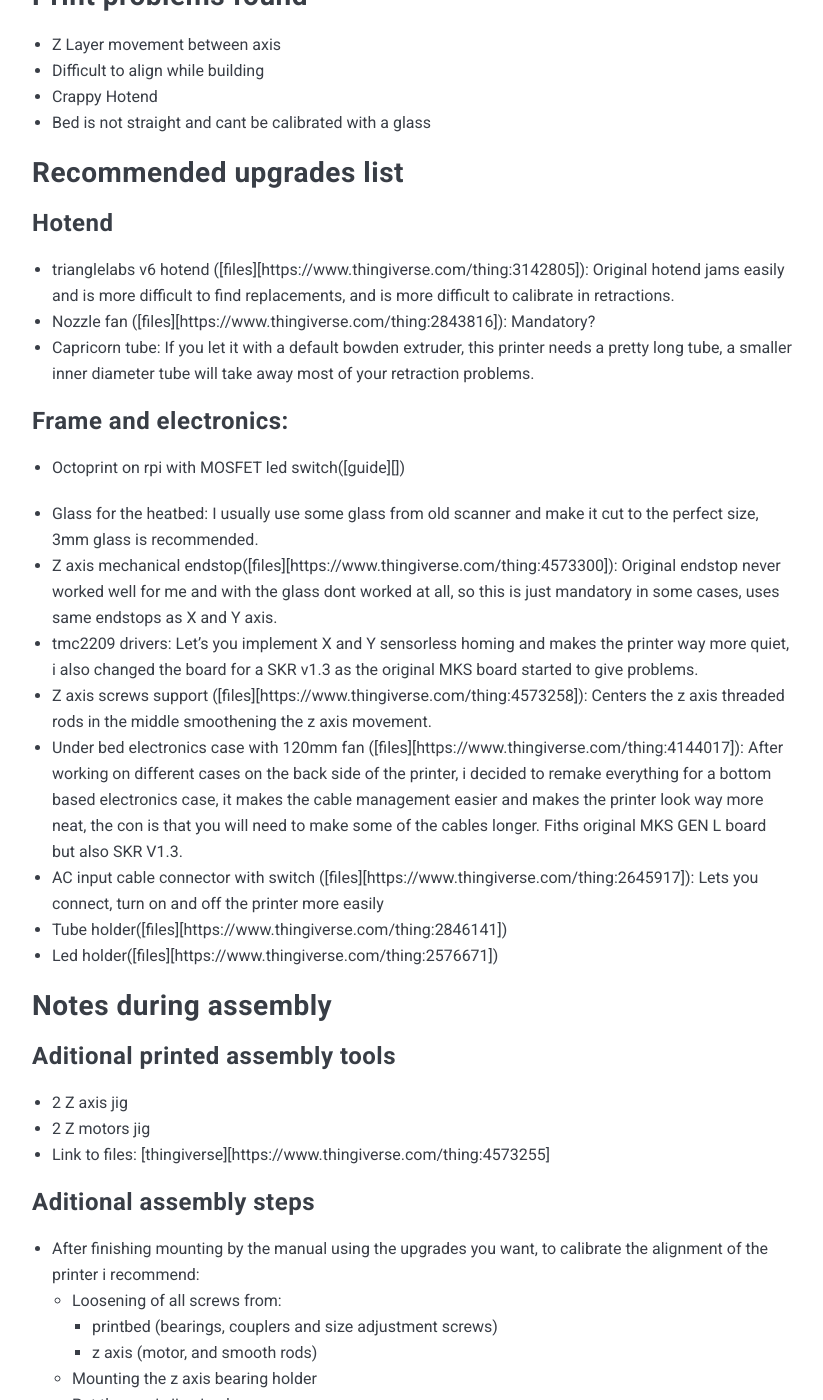
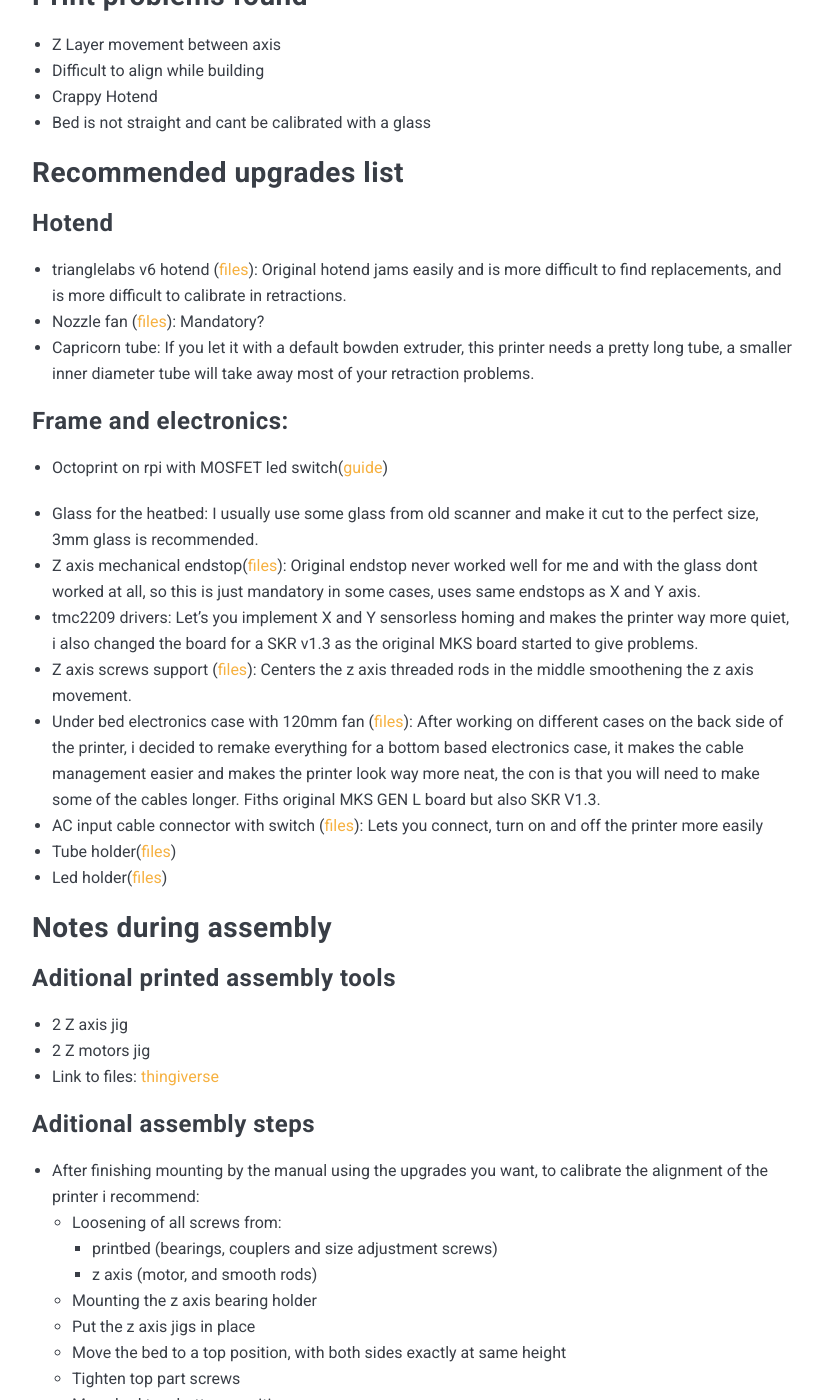
Before and after one commit to nkmakes/nkmakes.github.io, a Jekyll site: the page built from _posts/2020-07-04-flyingbear-p905x-build.md, in a window 1280 px wide and 1400 px high, scrolled down 1242 px. Shown: the whole window, without its empty margins (228-1051 px from the left). Built offline with Jekyll 4.4.1, drawn with Linux system fonts in a browser that asks for light colours; nearby versions of some CDN libraries; comment, search, counter and statistics services are not loaded.

Commit message:
Update 2020-07-04-flyingbear-p905x-build.md

```diff
--- a/_posts/2020-07-04-flyingbear-p905x-build.md
+++ b/_posts/2020-07-04-flyingbear-p905x-build.md
@@ -18,22 +18,22 @@ This post is about the first 3d printer i got, the flyingbear P905X from aliexpr
 ## Recommended upgrades list
 
 ### Hotend
-- trianglelabs v6 hotend ([files][https://www.thingiverse.com/thing:3142805]): Original hotend jams easily and is more difficult to find replacements, and is more difficult to calibrate in retractions.
-- Nozzle fan ([files][https://www.thingiverse.com/thing:2843816]): Mandatory?
+- trianglelabs v6 hotend ([files](https://www.thingiverse.com/thing:3142805)): Original hotend jams easily and is more difficult to find replacements, and is more difficult to calibrate in retractions.
+- Nozzle fan ([files](https://www.thingiverse.com/thing:2843816)): Mandatory?
 - Capricorn tube: If you let it with a default bowden extruder, this printer needs a pretty long tube, a smaller inner diameter tube will take away most of your retraction problems.
 
 ### Frame and electronics:
 
-- Octoprint on rpi with MOSFET led switch([guide][])
+- Octoprint on rpi with MOSFET led switch([guide]())
 
 - Glass for the heatbed: I usually use some glass from old scanner and make it cut to the perfect size, 3mm glass is recommended.
-- Z axis mechanical endstop([files][https://www.thingiverse.com/thing:4573300]): Original endstop never worked well for me and with the glass dont worked at all, so this is just mandatory in some cases, uses same endstops as X and Y axis.
+- Z axis mechanical endstop([files](https://www.thingiverse.com/thing:4573300)): Original endstop never worked well for me and with the glass dont worked at all, so this is just mandatory in some cases, uses same endstops as X and Y axis.
 - tmc2209 drivers: Let's you implement X and Y sensorless homing and makes the printer way more quiet, i also changed the board for a SKR v1.3 as the original MKS board started to give problems.
-- Z axis screws support ([files][https://www.thingiverse.com/thing:4573258]): Centers the z axis threaded rods in the middle smoothening the z axis movement.
-- Under bed electronics case with 120mm fan ([files][https://www.thingiverse.com/thing:4144017]): After working on different cases on the back side of the printer, i decided to remake everything for a bottom based electronics case, it makes the cable management easier and makes the printer look way more neat, the con is that you will need to make some of the cables longer. Fiths original MKS GEN L board but also SKR V1.3.
-- AC input cable connector with switch ([files][https://www.thingiverse.com/thing:2645917]): Lets you connect, turn on and off the printer more easily
-- Tube holder([files][https://www.thingiverse.com/thing:2846141])
-- Led holder([files][https://www.thingiverse.com/thing:2576671])
+- Z axis screws support ([files](https://www.thingiverse.com/thing:4573258)): Centers the z axis threaded rods in the middle smoothening the z axis movement.
+- Under bed electronics case with 120mm fan ([files](https://www.thingiverse.com/thing:4144017)): After working on different cases on the back side of the printer, i decided to remake everything for a bottom based electronics case, it makes the cable management easier and makes the printer look way more neat, the con is that you will need to make some of the cables longer. Fiths original MKS GEN L board but also SKR V1.3.
+- AC input cable connector with switch ([files](https://www.thingiverse.com/thing:2645917)): Lets you connect, turn on and off the printer more easily
+- Tube holder([files](https://www.thingiverse.com/thing:2846141))
+- Led holder([files](https://www.thingiverse.com/thing:2576671]))
 
 
 ## Notes during assembly
@@ -42,7 +42,7 @@ This post is about the first 3d printer i got, the flyingbear P905X from aliexpr
 
 - 2 Z axis jig
 - 2 Z motors jig
-- Link to files: [thingiverse][https://www.thingiverse.com/thing:4573255]
+- Link to files: [thingiverse](https://www.thingiverse.com/thing:4573255)
 
 ### Aditional assembly steps
 
```
